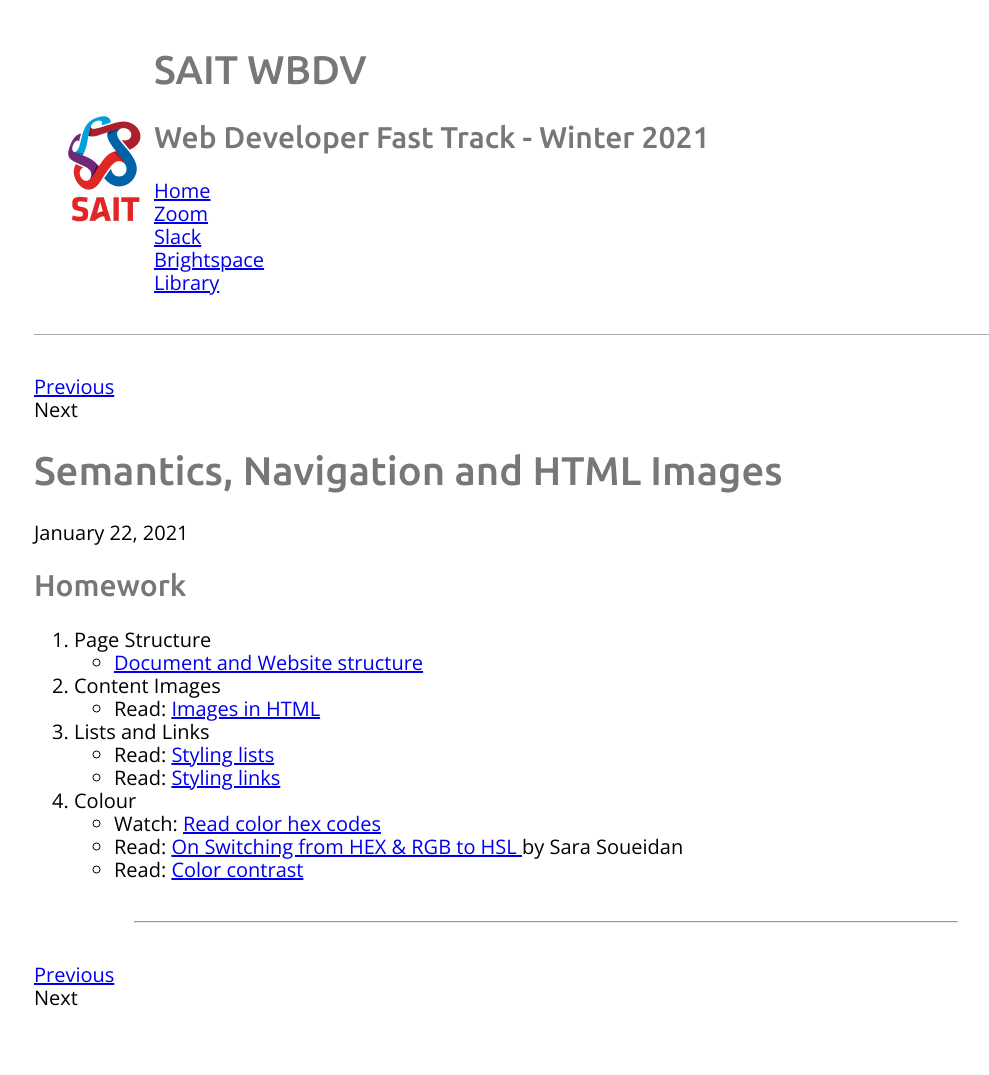
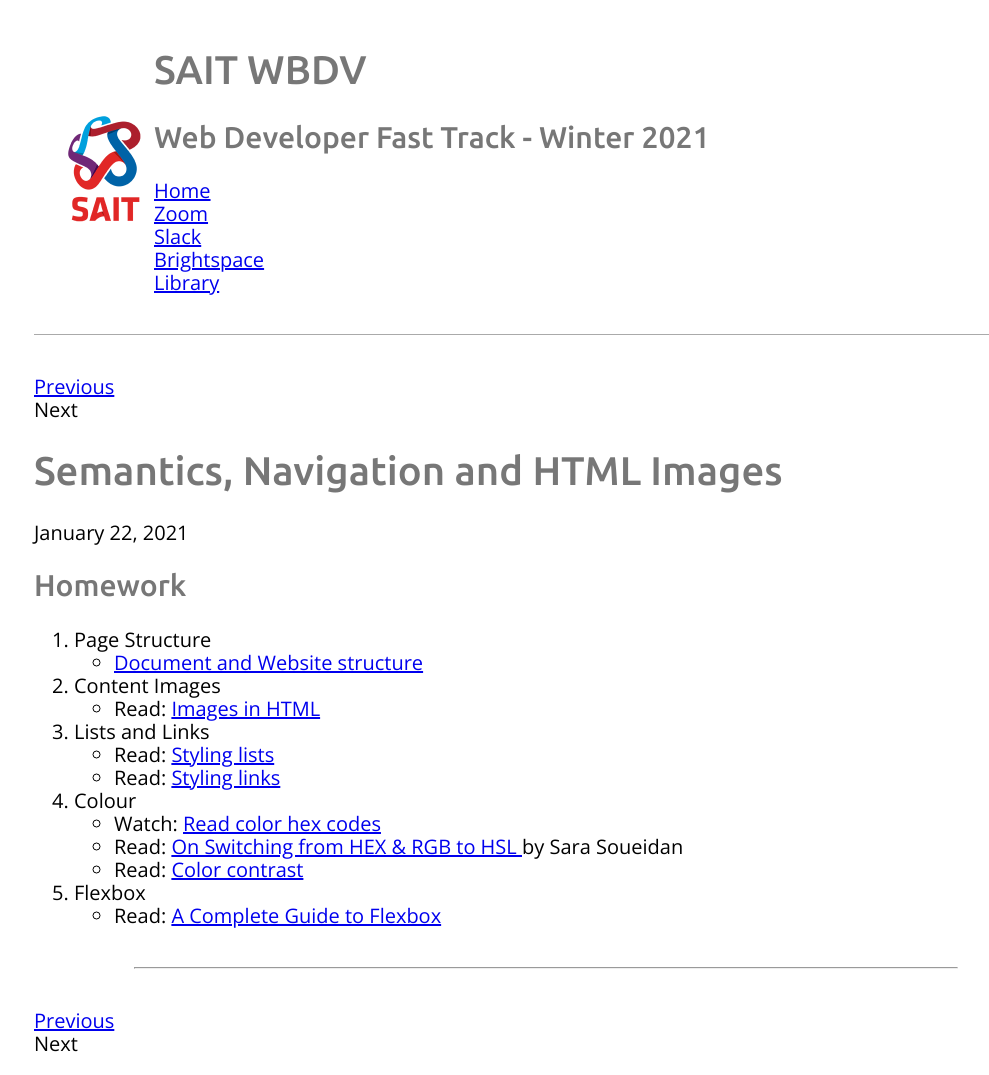
Before and after one commit to sait-wbdv/winter-2021, a Jekyll site: the page built from _posts/2021-01-22-structure-nav-images.md, in a window 1280 px wide. Shown: the whole page, without its empty margins (94-1083 px from the left). Built offline with Jekyll 4.4.1, drawn with Linux system fonts in a browser that asks for light colours; nearby versions of some CDN libraries; before the commit the page ends 1029 px from its top, so only the background shows below that.

Commit message:
added guide to flex box

```diff
--- a/_posts/2021-01-22-structure-nav-images.md
+++ b/_posts/2021-01-22-structure-nav-images.md
@@ -16,5 +16,7 @@ categories: cpnt260
     - Watch: [Read color hex codes](https://youtu.be/eqZqx6lRPe0)
     - Read: [On Switching from HEX & RGB to HSL ](https://www.sarasoueidan.com/blog/hex-rgb-to-hsl/) by Sara Soueidan
     - Read: [Color contrast](https://developer.mozilla.org/en-US/docs/Web/Accessibility/Understanding_WCAG/Perceivable/Color_contrast)
+5. Flexbox
+    - Read: [A Complete Guide to Flexbox](https://css-tricks.com/snippets/css/a-guide-to-flexbox/)
 
 ---
```
